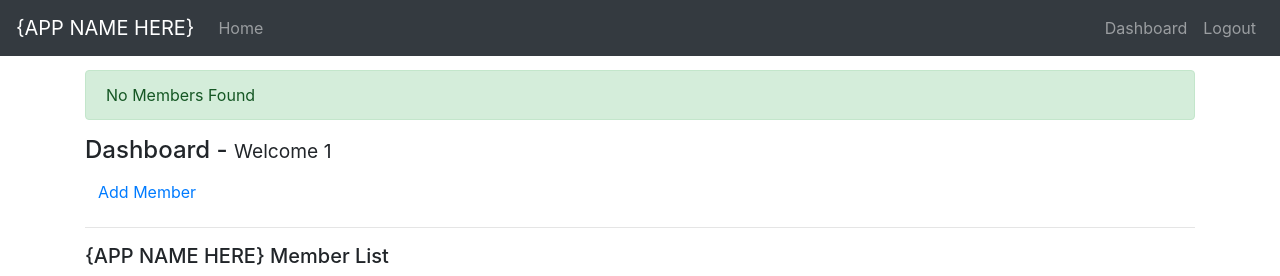
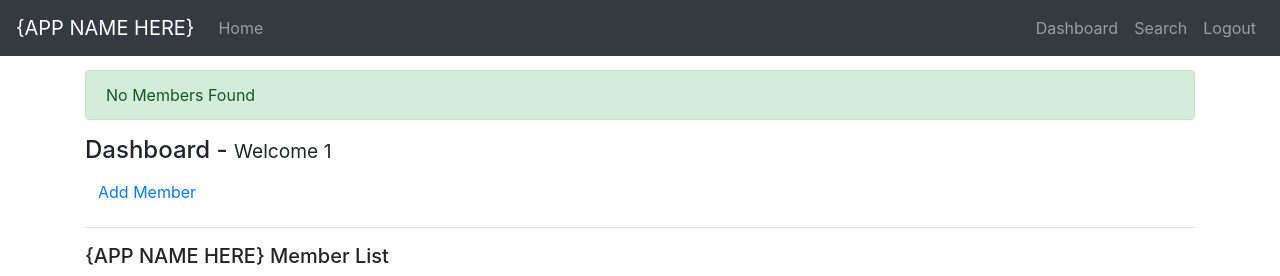
Before and after one commit to MKing301/membership, a Flask app: page /dashboard in a window 1280 px wide; the page is wider, and only the part inside the window is pictured. Shown: the top 276 px of that part. Run offline with Flask 2, Linux system fonts and the light colour scheme; the visitor is signed in with stand-in values (Sample User, id 1); data that the repository does not hold is empty; some libraries are stand-ins or nearby versions.

Commit message:
Added search link to nav bar when user logged in Signed-off-by: MKING301

```diff
--- a/templates/includes/_navbar.html
+++ b/templates/includes/_navbar.html
@@ -17,6 +17,7 @@
         <ul class="navbar-nav right">
 	    {% if session.logged_in %}
 		<li><a class="nav-link" href="/dashboard">Dashboard</a></li>
+    <li><a class="nav-link" href="/search">Search</a></li>
 		<li><a class="nav-link" href="/logout">Logout</a></li>
 	    {% else %}
                 <li><a class="nav-link" href="/register">Register</a></li>
```
